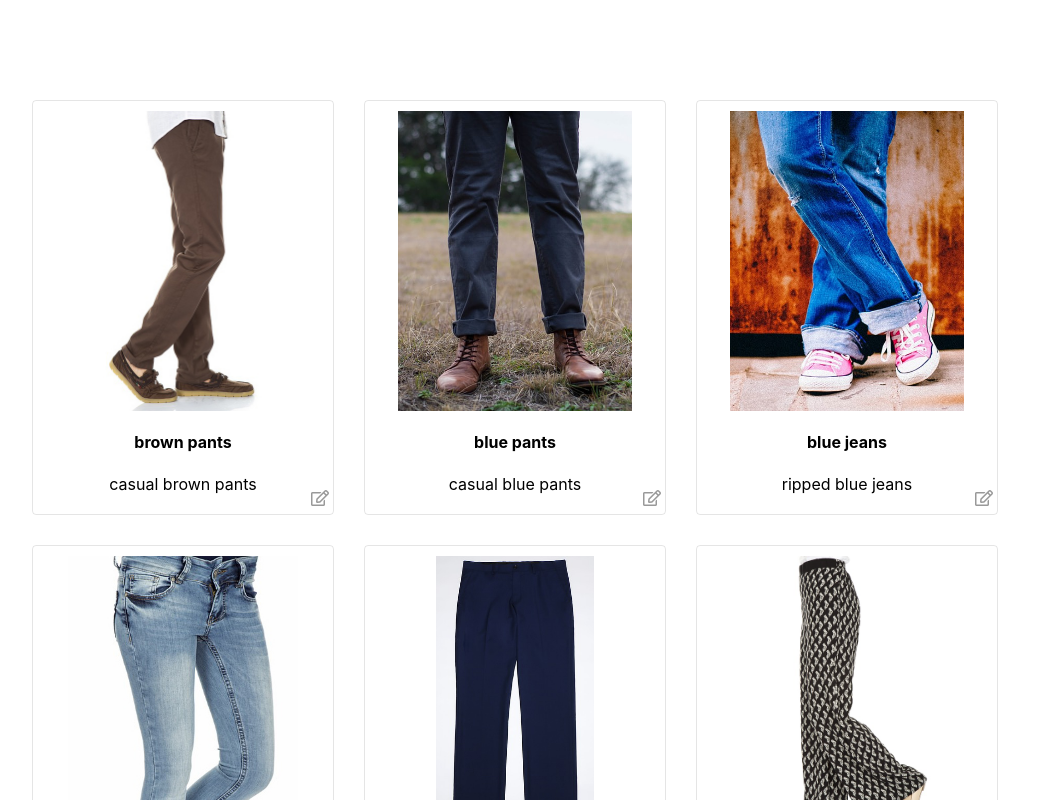
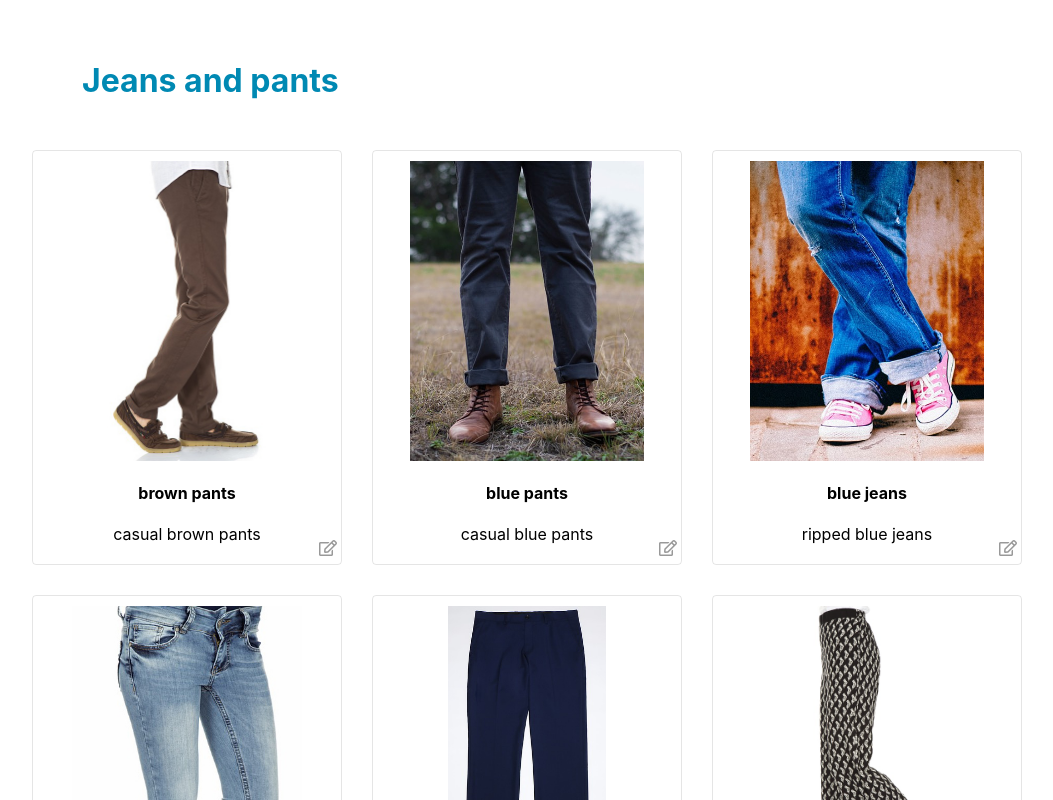
Before and after one commit to glucus/your-style-react, a React (Create React App) app: page / in a window 1280 px wide. Shown: the top 800 px of the page, without its empty margins (88-1141 px from the left). Built offline with nearby package versions, Linux system fonts and the light colour scheme.

Commit message:
added filter by categories

```diff
--- a/src/App.css
+++ b/src/App.css
@@ -1,41 +1,11 @@
 .App {
   text-align: center;
 }
-
-.App-logo {
-  animation: App-logo-spin infinite 20s linear;
-  height: 40vmin;
-}
-
-.App-header {
-  background-color: #282c34;
-  min-height: 100vh;
-  display: flex;
-  flex-direction: column;
-  align-items: center;
-  justify-content: center;
-  font-size: calc(10px + 2vmin);
-  color: white;
-}
-
-.App-link {
-  color: #61dafb;
-}
-
-@keyframes App-logo-spin {
-  from {
-    transform: rotate(0deg);
-  }
-  to {
-    transform: rotate(360deg);
-  }
-}
-
 /* --- */
 
 .container {
   max-width: 1100px;
   margin: 0 auto;
   padding: 0 10px;
-  padding-top: 100px;
+  padding-top: 40px;
 }
--- a/src/App.js
+++ b/src/App.js
@@ -1,6 +1,6 @@
 import React, { Component } from 'react';
 import Gallery from '../src/components/Gallery';
-import { pants } from './data';
+import { clothes, categories } from './data';
 
 import './App.css';
 
@@ -8,7 +8,9 @@ class App extends Component {
   render() {
     return (
       <div className="container">
-          <Gallery galleryItems={pants} />
+          <Gallery
+            galleryItems={clothes}
+            categories={categories} />
       </div>
     );
   }
--- a/src/components/Card/Card.scss
+++ b/src/components/Card/Card.scss
@@ -10,7 +10,7 @@ $card-width: 300px;
   align-items: center;
   position: relative;
 
-  padding: 10px 0 20px;
+  padding: 10px 4px 20px;
   border: 1px solid rgba(0, 0, 0, 0.1);
   border-radius: 4px;
 
--- a/src/components/Cards/index.jsx
+++ b/src/components/Cards/index.jsx
@@ -14,7 +14,7 @@ class Cards extends React.Component {
     console.log (`delete card with id ${targetId}`);
 
     const copyCards = [...this.state.cards];
-    const newCards = copyCards.filter (card => card.id != targetId);
+    const newCards = copyCards.filter (card => card.id.toString() !== targetId.toString());
     console.log (newCards);
 
     this.setState ({
--- a/src/components/Gallery/Gallery.scss
+++ b/src/components/Gallery/Gallery.scss
@@ -5,3 +5,10 @@
   justify-content: flex-start; //space-around;
   padding-left: 30px;
 }
+
+h1 {
+  padding-left: 80px;
+  margin-bottom: 50px;
+  color: #0089b3;
+  // text-align: center;
+}
--- a/src/components/Gallery/index.jsx
+++ b/src/components/Gallery/index.jsx
@@ -5,12 +5,22 @@ import Cards from '../Cards';
 
 const Gallery = (props) => {
 
-  const { galleryItems } = props;
+  const { galleryItems, categories } = props;
+
+
+  const filterByCategory = (item, targetCategory) => item.category === targetCategory;
+
+  const initialData = [...galleryItems];
+  const filteredItems = initialData.filter(item => filterByCategory(item, "pants"));
+  const filteredCategory = [...categories].filter(category => category.name === "pants");
 
   return (
-    <div className="gallery">
-        {galleryItems && <Cards cards={galleryItems} />}
-    </div>
+    <React.Fragment>
+      <h1>{filteredCategory && filteredCategory[0] && filteredCategory[0].description}</h1>
+      <div className="gallery">
+          {filteredItems && <Cards cards={filteredItems} />}
+      </div>
+    </React.Fragment>
   );
 };
 
--- a/src/data.js
+++ b/src/data.js
@@ -5,7 +5,7 @@ import image3 from './images/3.jpg';
 import image4 from './images/4.jpg';
 import image5 from './images/5.jpg';
 
-export const pants = [
+export const clothes = [
   {
     id: 0,
     name: "brown pants",
@@ -55,3 +55,16 @@ export const pants = [
     target: "womenswear"
   }
 ];
+
+export const categories = [
+  {
+    id: 0,
+    name: "pants",
+    description: "Jeans and pants"
+   },
+   {
+    id: 1,
+    name: "tops",
+    description: "Tops & shirts"
+   }
+];
```
